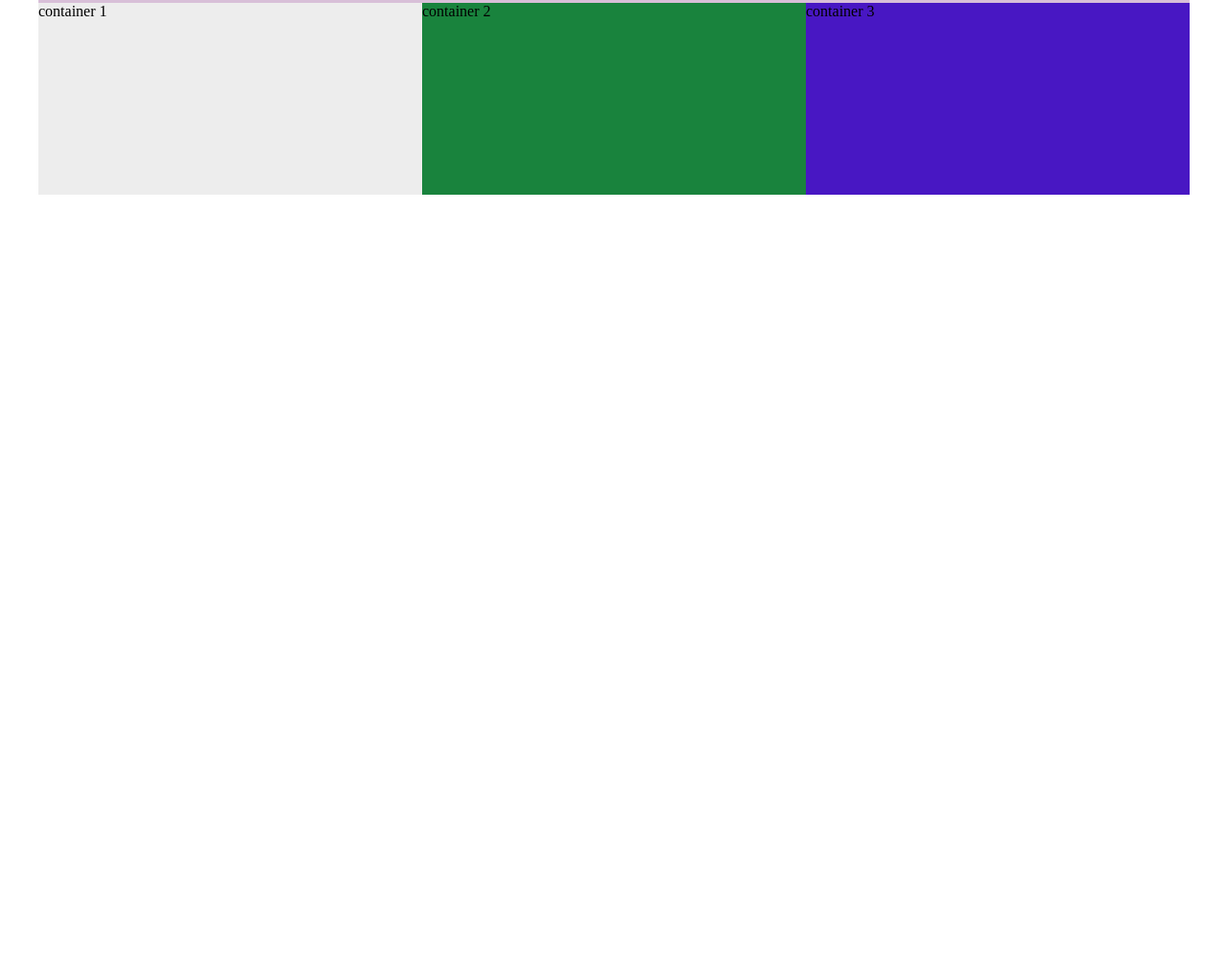
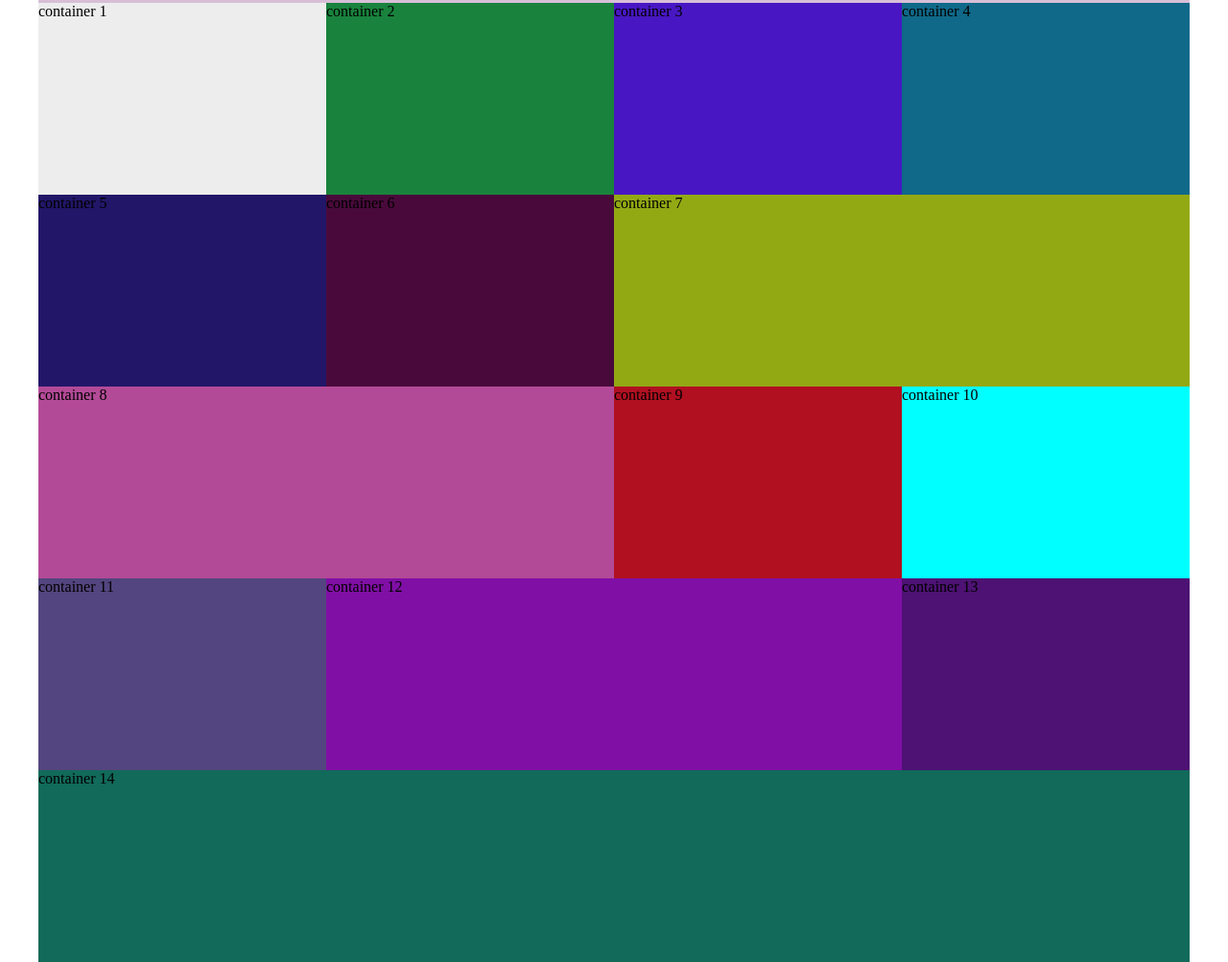
Before and after one commit to nirmt-124398/Semantic-web, a plain HTML site: page 12june/index1.html in a window 1280 px wide. Shown: the part 205-1208 px from the top of the page at 96% size. Before the commit the page ends 800 px from the top, so only its background shows below. Drawn offline with Linux system fonts and the light colour scheme.

Commit message:
updated-12june

```diff
--- a/12june/index1.html
+++ b/12june/index1.html
@@ -3,7 +3,7 @@
 <head>
     <meta charset="UTF-8">
     <meta name="viewport" content="width=device-width, initial-scale=1.0">
-    <title>Document</title>
+    <title>structure2</title>
     <link rel="stylesheet" href="style1.css">
 </head>
 <body>
@@ -12,6 +12,17 @@
         <div class="con1">container 1</div>
         <div class="con2">container 2</div>
         <div class="con3">container 3</div>
+        <div class="con4">container 4</div>
+        <div class="con5">container 5</div>
+        <div class="con6">container 6</div>
+        <div class="con7">container 7</div>
+        <div class="con8">container 8</div>
+        <div class="con9">container 9</div>
+        <div class="con10">container 10</div>
+        <div class="con11">container 11</div>
+        <div class="con12">container 12</div>
+        <div class="con13">container 13</div>
+        <div class="con14">container 14</div>
     </div>
 </body>
 </html>
--- a/12june/style1.css
+++ b/12june/style1.css
@@ -12,22 +12,88 @@
 }
 
 .container .con1{
-    width: 400px;
+    width: 300px;
     height: 200px;
     background-color: rgba(0, 0, 0, 0.071);
     float: left;
 }
 
 .container .con2{
-    width: 400px;
+    width: 300px;
     height: 200px;
     background-color: rgb(25, 131, 61);
     float: left;
 }
 
 .container .con3{
-    width: 400px;
+    width: 300px;
     height: 200px;
     background-color: rgb(72, 23, 195);
     float: left;
 }
+.container .con4{
+    width: 300px;
+    height: 200px;
+    background-color: rgb(16, 105, 137);
+    float: left;
+}
+.container .con5{
+    width: 300px;
+    height: 200px;
+    background-color: rgb(34, 22, 104);
+    float: left;
+}
+.container .con6{
+    width: 300px;
+    height: 200px;
+    background-color: rgb(73, 10, 59);
+    float: left;
+}
+.container .con7{
+    width: 600px;
+    height: 200px;
+    background-color: rgb(147, 169, 20);
+    float: left;
+}
+.container .con8{
+    width: 600px;
+    height: 200px;
+    background-color: rgb(179, 74, 151);
+    float: left;
+}
+.container .con9{
+    width: 300px;
+    height: 200px;
+    background-color: rgb(176, 16, 32);
+    float: left;
+}
+.container .con10{
+    width: 300px;
+    height: 200px;
+    background-color: rgb(0, 255, 255);
+    float: left;
+}
+.container .con11{
+    width: 300px;
+    height: 200px;
+    background-color: rgba(28, 10, 87, 0.758);
+    float: left;
+}
+.container .con12{
+    width: 600px;
+    height: 200px;
+    background-color: rgb(128, 15, 165);
+    float: left;
+}
+.container .con13{
+    width: 300px;
+    height: 200px;
+    background-color: rgb(77, 18, 116);
+    float: left;
+}
+.container .con14{
+    width: 1200px;
+    height: 200px;
+    background-color: rgb(17, 106, 90);
+    float: left;
+}
```
